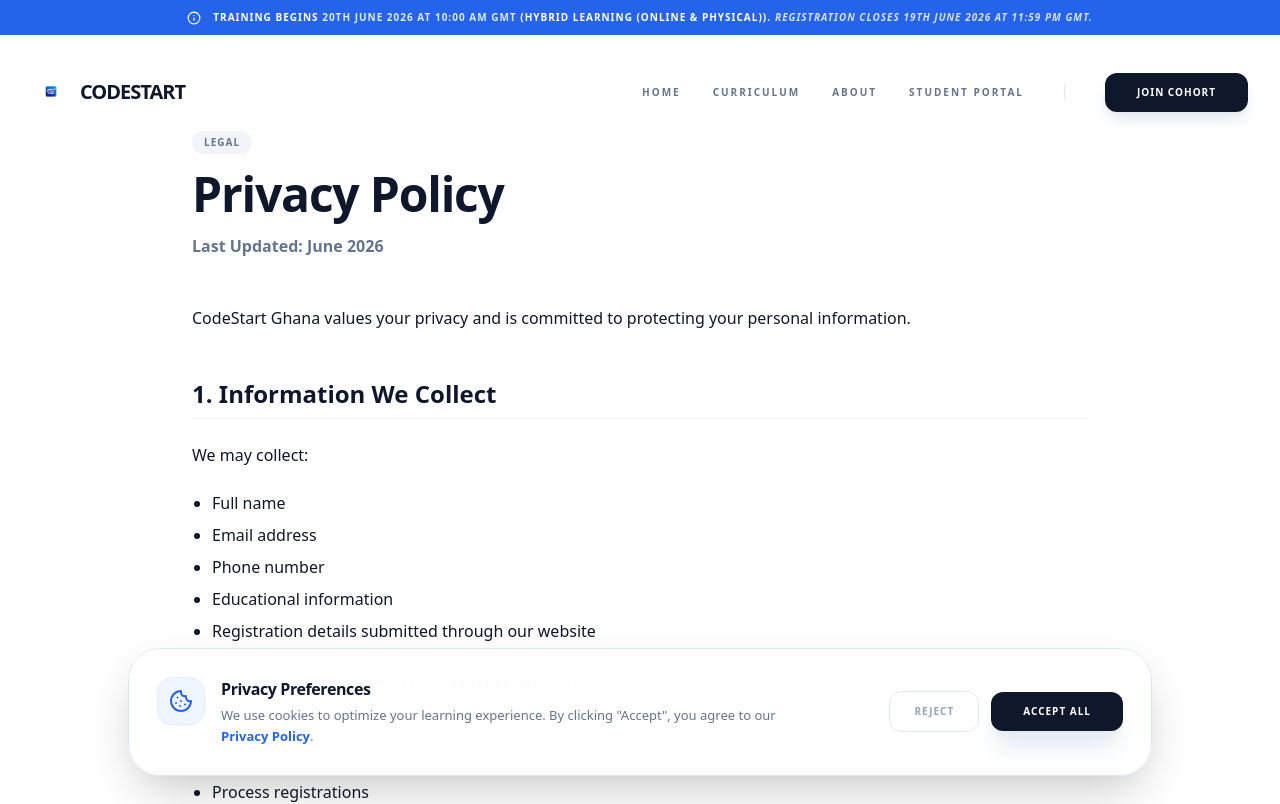
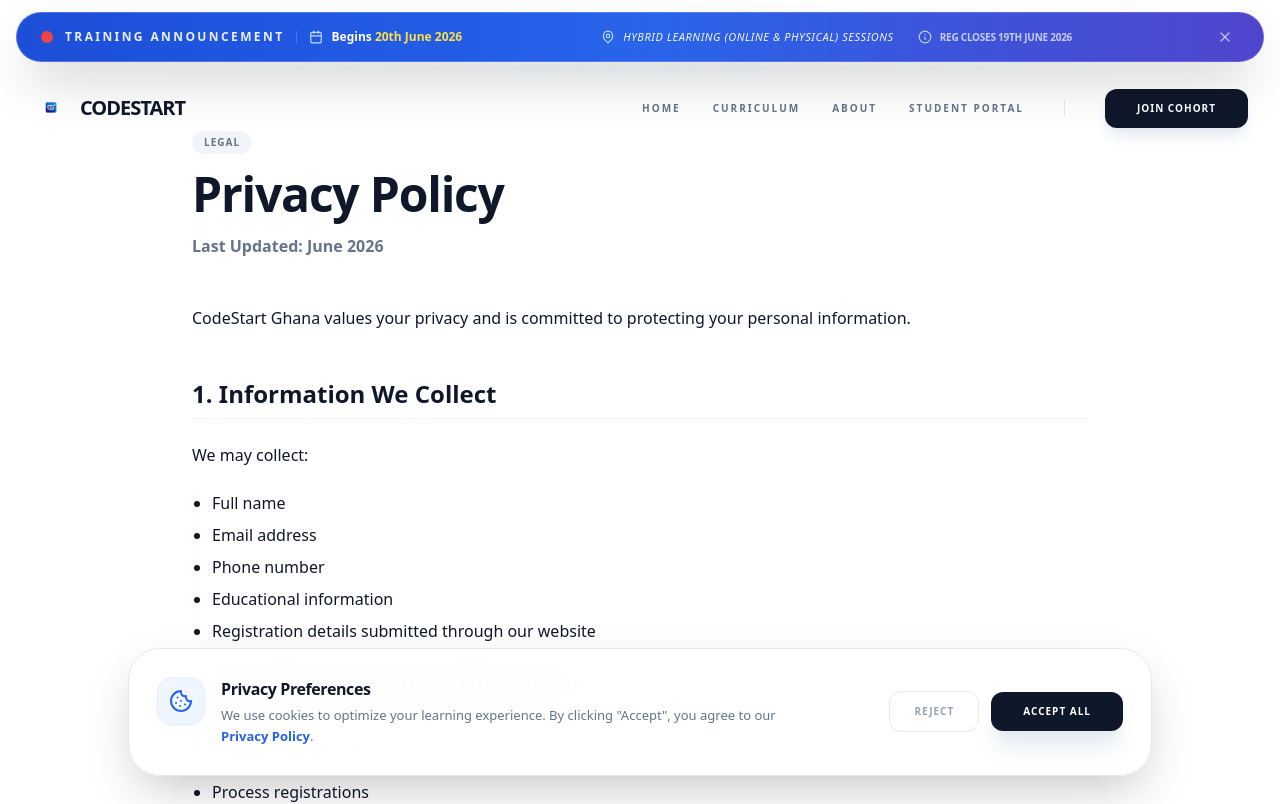
Before and after one commit to Philemoncare/Codestartghana, a Next.js app: page /privacy in a window 1280 px wide. Shown: the top 804 px of the page. Built offline with nearby package versions, Linux system fonts and the light colour scheme.

Commit message:
Redesign training announcement banner with premium animated glassmorphism style

```diff
--- a/app/components/student/StudentNavbar.tsx
+++ b/app/components/student/StudentNavbar.tsx
@@ -8,16 +8,36 @@ import { LogOut, Menu, X, Home, BookOpen, Map, FolderKanban, FileText, Bell, Set
 import { studentService } from "@/services/studentService";
 import { toast } from "sonner";
 import { cn } from "@/lib/utils";
+import { AnnouncementBanner } from "../ui/AnnouncementBanner";
 
 export const StudentNavbar = () => {
   const [isOpen, setIsOpen] = useState(false);
+  const [isScrolled, setIsScrolled] = useState(false);
+  const [bannerVisible, setBannerVisible] = useState(true);
   const pathname = usePathname();
   const router = useRouter();
+
+  useEffect(() => {
+    const dismissed = localStorage.getItem("training_announcement_dismissed");
+    if (dismissed === "true") setBannerVisible(false);
+
+    const handleDismiss = () => setBannerVisible(false);
+    window.addEventListener("announcement_dismissed", handleDismiss);
+    return () => window.removeEventListener("announcement_dismissed", handleDismiss);
+  }, []);
 
   // Close sidebar on route change
   useEffect(() => {
     setIsOpen(false);
   }, [pathname]);
+
+  useEffect(() => {
+    const handleScroll = () => {
+      setIsScrolled(window.scrollY > 20);
+    };
+    window.addEventListener("scroll", handleScroll);
+    return () => window.removeEventListener("scroll", handleScroll);
+  }, []);
 
   const handleLogout = async () => {
     try {
@@ -46,7 +66,11 @@ export const StudentNavbar = () => {
 
   return (
     <>
-      <nav className="sticky top-0 z-[110] bg-white/90 backdrop-blur-xl border-b border-slate-100 h-16 md:h-20">
+      <AnnouncementBanner />
+      <nav className={cn(
+        "sticky top-0 z-[110] bg-white/90 backdrop-blur-xl border-b border-slate-100 h-16 md:h-20 transition-all duration-500",
+        (isScrolled || !bannerVisible) ? "mt-0" : "mt-20 md:mt-16"
+      )}>
         <div className="max-w-7xl mx-auto px-4 md:px-6 h-full flex items-center justify-between">
           <div className="flex items-center gap-4 md:gap-10">
             <Link href="/student/dashboard" className="flex items-center gap-2 group">
--- /dev/null
+++ b/app/components/ui/AnnouncementBanner.tsx
@@ -0,0 +1,108 @@
+"use client";
+
+import { useState, useEffect } from "react";
+import { X, Calendar, MapPin, Info, ArrowRight } from "lucide-react";
+import { cn } from "@/lib/utils";
+import { SCHEDULE_DISPLAY } from "@/lib/constants";
+
+export const AnnouncementBanner = () => {
+  const [isVisible, setIsVisible] = useState(true);
+  const [isMounted, setIsMounted] = useState(false);
+  const [isScrolled, setIsScrolled] = useState(false);
+
+  useEffect(() => {
+    setIsMounted(true);
+    // Check if user has dismissed it before
+    const dismissed = localStorage.getItem("training_announcement_dismissed");
+    if (dismissed === "true") {
+      setIsVisible(false);
+    }
+
+    const handleScroll = () => {
+      setIsScrolled(window.scrollY > 50);
+    };
+    window.addEventListener("scroll", handleScroll);
+    return () => window.removeEventListener("scroll", handleScroll);
+  }, []);
+
+  const handleDismiss = () => {
+    setIsVisible(false);
+    localStorage.setItem("training_announcement_dismissed", "true");
+    window.dispatchEvent(new Event("announcement_dismissed"));
+  };
+
+  if (!isMounted || !isVisible) return null;
+
+  return (
+    <div className={cn(
+      "fixed top-0 left-0 right-0 z-[1000] px-4 py-3 transition-all duration-500 pointer-events-none",
+      "animate-in fade-in slide-in-from-top-4 duration-1000",
+      isScrolled ? "-translate-y-full opacity-0" : "translate-y-0 opacity-100"
+    )}>
+      <div className="max-w-7xl mx-auto relative group pointer-events-auto">
+        {/* Main Banner Card */}
+        <div className={cn(
+          "relative overflow-hidden rounded-2xl md:rounded-full border border-white/20 shadow-2xl transition-all duration-300",
+          "bg-gradient-to-r from-blue-700 via-blue-600 to-indigo-700",
+          "backdrop-blur-xl bg-opacity-90"
+        )}>
+          {/* Animated Background Shimmer */}
+          <div className="absolute inset-0 bg-gradient-to-r from-transparent via-white/10 to-transparent -translate-x-full animate-shimmer" style={{ width: '200%' }} />
+
+          <div className="relative px-6 py-3 md:py-2.5 flex flex-col md:flex-row items-center justify-between gap-4">
+
+            {/* Left Section: Live Indicator + Title */}
+            <div className="flex items-center gap-3 shrink-0">
+              <div className="relative flex h-3 w-3">
+                <span className="animate-ping absolute inline-flex h-full w-full rounded-full bg-red-400 opacity-75"></span>
+                <span className="relative inline-flex rounded-full h-3 w-3 bg-red-500"></span>
+              </div>
+              <div className="flex flex-col md:flex-row md:items-center gap-1 md:gap-3">
+                <span className="text-[10px] md:text-xs font-black uppercase tracking-[0.2em] text-white/90">
+                  Training Announcement
+                </span>
+                <div className="h-3 w-px bg-white/20 hidden md:block" />
+                <div className="flex items-center gap-2">
+                   <Calendar size={14} className="text-blue-200" />
+                   <span className="text-[11px] md:text-xs font-bold text-white">
+                      Begins <span className="text-yellow-300">{SCHEDULE_DISPLAY.trainingStart.split(' at ')[0]}</span>
+                   </span>
+                </div>
+              </div>
+            </div>
+
+            {/* Middle Section: Details */}
+            <div className="flex flex-wrap items-center justify-center gap-x-6 gap-y-1">
+               <div className="flex items-center gap-2">
+                  <MapPin size={14} className="text-blue-200" />
+                  <span className="text-[10px] md:text-[11px] font-medium text-blue-50 uppercase tracking-wider italic">
+                     {SCHEDULE_DISPLAY.mode} Sessions
+                  </span>
+               </div>
+               <div className="flex items-center gap-2 text-white/70">
+                  <Info size={14} className="hidden sm:block" />
+                  <span className="text-[10px] font-bold uppercase tracking-tight">
+                     Reg closes {SCHEDULE_DISPLAY.registrationDeadline.split(' at ')[0]}
+                  </span>
+               </div>
+            </div>
+
+            {/* Right Section: Action/Close */}
+            <div className="flex items-center gap-4">
+              <button
+                onClick={handleDismiss}
+                className="p-1.5 hover:bg-white/10 rounded-full text-white/60 hover:text-white transition-colors"
+                aria-label="Dismiss"
+              >
+                <X size={16} />
+              </button>
+            </div>
+          </div>
+        </div>
+
+        {/* Subtle Bottom Glow */}
+        <div className="absolute -bottom-2 left-1/2 -translate-x-1/2 w-[80%] h-px bg-gradient-to-r from-transparent via-blue-400/50 to-transparent blur-sm" />
+      </div>
+    </div>
+  );
+};
--- a/app/components/ui/Navbar.tsx
+++ b/app/components/ui/Navbar.tsx
@@ -6,6 +6,7 @@ import { usePathname } from "next/navigation";
 import { cn } from "@/lib/utils";
 import { Menu, X, ChevronRight, Mail, LayoutDashboard, Info } from "lucide-react";
 import { SCHEDULE_DISPLAY } from "@/lib/constants";
+import { AnnouncementBanner } from "./AnnouncementBanner";
 
 import Image from "next/image";
 
@@ -13,7 +14,17 @@ export const Navbar = () => {
   const [isScrolled, setIsScrolled] = useState(false);
   const [mobileMenuOpen, setMobileMenuOpen] = useState(false);
   const [isStudent, setIsStudent] = useState(false);
+  const [bannerVisible, setBannerVisible] = useState(true);
   const pathname = usePathname();
+
+  useEffect(() => {
+    const dismissed = localStorage.getItem("training_announcement_dismissed");
+    if (dismissed === "true") setBannerVisible(false);
+
+    const handleDismiss = () => setBannerVisible(false);
+    window.addEventListener("announcement_dismissed", handleDismiss);
+    return () => window.removeEventListener("announcement_dismissed", handleDismiss);
+  }, []);
 
   useEffect(() => {
     const checkAuth = () => {
@@ -51,25 +62,14 @@ export const Navbar = () => {
 
   return (
     <>
-      {/* Platform-wide Training Schedule Banner */}
-      <div className="fixed top-0 left-0 right-0 z-[110] bg-blue-600 text-white py-2.5 px-4 overflow-hidden">
-        <div className="max-w-7xl mx-auto flex items-center justify-center gap-3">
-          <Info size={14} className="animate-pulse hidden sm:block" />
-          <p className="text-[9px] sm:text-[10px] font-bold uppercase tracking-widest text-center">
-            Training begins <span className="text-blue-100">{SCHEDULE_DISPLAY.trainingStart}</span> ({SCHEDULE_DISPLAY.mode}).
-            <span className="hidden md:inline ml-1 opacity-80 italic">Registration closes {SCHEDULE_DISPLAY.registrationDeadline}.</span>
-          </p>
-        </div>
-        <div className="absolute inset-0 bg-gradient-to-r from-transparent via-white/5 to-transparent -translate-x-full animate-shimmer" style={{ width: '200%' }} />
-      </div>
+      <AnnouncementBanner />
 
       <nav
         className={cn(
           "fixed top-0 left-0 right-0 z-[100] transition-all duration-500 isolate",
-          "mt-9 sm:mt-10", // Offset for banner
-          isScrolled
-            ? "bg-white/90 backdrop-blur-xl border-b border-slate-200/60 py-4 shadow-sm"
-            : "bg-transparent py-6 md:py-8"
+          (isScrolled || !bannerVisible)
+            ? "mt-0 bg-white/90 backdrop-blur-xl border-b border-slate-200/60 py-4 shadow-sm"
+            : "mt-20 sm:mt-16 md:mt-14 bg-transparent py-6 md:py-8"
         )}
       >
         <div className="max-w-7xl mx-auto px-6 sm:px-8 flex items-center justify-between">
--- a/tailwind.config.ts
+++ b/tailwind.config.ts
@@ -15,7 +15,13 @@ const config: Config = {
       },
       animation: {
         'bounce-slow': 'bounce 3s linear infinite',
-      }
+        'shimmer': 'shimmer 2.5s infinite',
+      },
+      keyframes: {
+        shimmer: {
+          '100%': { transform: 'translateX(100%)' },
+        },
+      },
     },
   },
   plugins: [tailwindAnimate],
```
